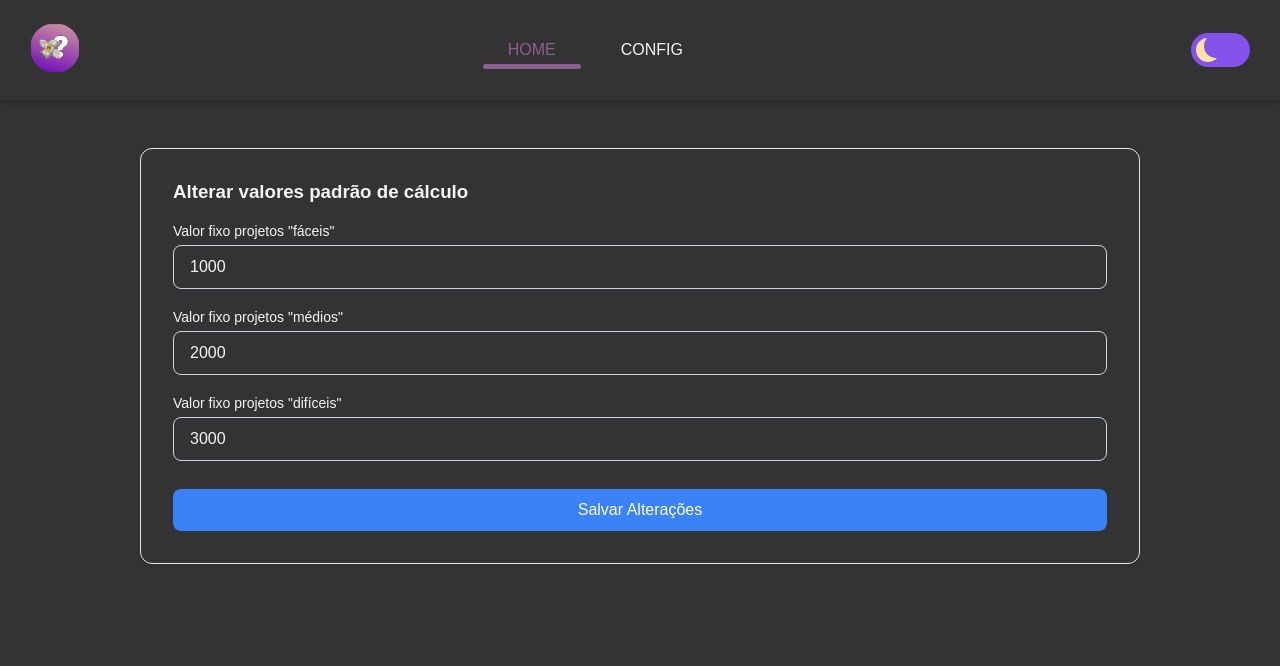
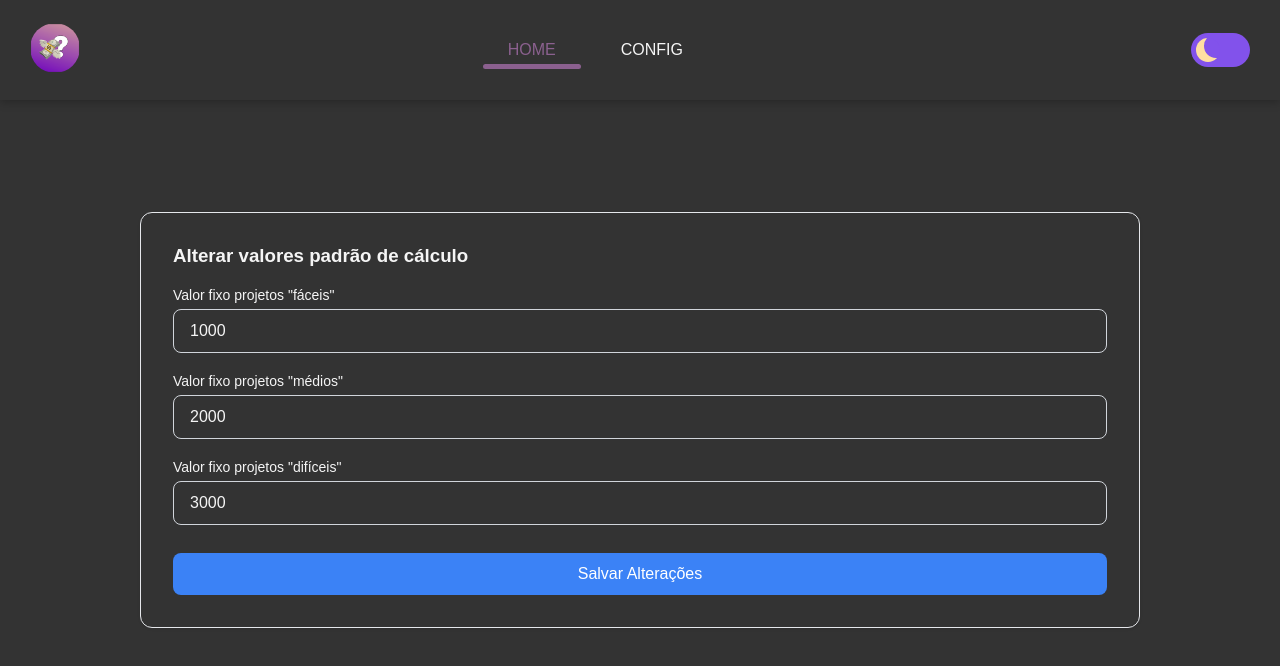
Before and after one commit to devmaggioni/calculadoradev, a React (Vite) app: page /config in a window 1280 px wide. Shown: the top 666 px of the page. Built offline with nearby package versions, Linux system fonts and the light colour scheme; what @react-pdf/renderer would draw is missing.

Commit message:
fix layout

```diff
--- a/src/App.tsx
+++ b/src/App.tsx
@@ -4,6 +4,7 @@ import { lightTheme, darkTheme } from './styles/theme';
 import { GlobalStyle } from './styles/GlobalStyle';
 
 import Header from './components/Header/index';
+import Wrapper from './components/Wrapper';
 import rcom from './renderComponent';
 import ChangeDefaultValues from './components/ChangeDefaultValues';
 export const renderComponent = rcom;
@@ -63,7 +64,11 @@ function App() {
           {/* Rota config */}
           <Route
             path='/config'
-            element={<ChangeDefaultValues theme={defineTheme} />}
+            element={
+              <Wrapper theme={defineTheme} snippets='flex:center'>
+                <ChangeDefaultValues theme={defineTheme} />
+              </Wrapper>
+            }
           />
 
           {/* Rota 404 */}
--- a/src/renderComponent.tsx
+++ b/src/renderComponent.tsx
@@ -1,5 +1,5 @@
 import type { ThemeAvailableColors } from './styles/theme';
-import Main from './components/Wrapper';
+import Wrapper from './components/Wrapper';
 import Calculator from './components/HoursForm';
 import Home from './components/Home';
 import Recibo from './components/ReceiptPDF';
@@ -41,11 +41,11 @@ export default function renderComponent(
             setCurrentComponent={setCurrentComponent}
             to={'ContractForm'}
           />
-          <Main theme={theme} snippets='flex:center'>
+          <Wrapper theme={theme} snippets='flex:center'>
             <Contrato
               theme={theme}
               setCurrentComponent={setCurrentComponent}></Contrato>
-          </Main>
+          </Wrapper>
         </>
       );
 
@@ -56,11 +56,11 @@ export default function renderComponent(
             setCurrentComponent={setCurrentComponent}
             to={'ReceiptPDF'}
           />
-          <Main theme={theme} snippets='flex:center'>
+          <Wrapper theme={theme} snippets='flex:center'>
             <InfoContrato
               theme={theme}
               setCurrentComponent={setCurrentComponent}></InfoContrato>
-          </Main>
+          </Wrapper>
         </>
       );
 
@@ -68,11 +68,11 @@ export default function renderComponent(
       return (
         <>
           <BackButton setCurrentComponent={setCurrentComponent} to={'home'} />
-          <Main theme={theme} snippets='flex:center'>
+          <Wrapper theme={theme} snippets='flex:center'>
             <Calculator
               setCurrentComponent={setCurrentComponent}
               theme={theme}></Calculator>
-          </Main>
+          </Wrapper>
         </>
       );
 
@@ -83,11 +83,11 @@ export default function renderComponent(
             setCurrentComponent={setCurrentComponent}
             to={'HoursForm'}
           />
-          <Main theme={theme} snippets='flex:center'>
+          <Wrapper theme={theme} snippets='flex:center'>
             <ProjectInfo
               theme={theme}
               setCurrentComponent={setCurrentComponent}></ProjectInfo>
-          </Main>
+          </Wrapper>
         </>
       );
 
@@ -98,11 +98,11 @@ export default function renderComponent(
             setCurrentComponent={setCurrentComponent}
             to={'ProjectForm'}
           />
-          <Main theme={theme} snippets='flex:center'>
+          <Wrapper theme={theme} snippets='flex:center'>
             <Recibo
               theme={theme}
               setCurrentComponent={setCurrentComponent}></Recibo>
-          </Main>
+          </Wrapper>
         </>
       );
 
```
